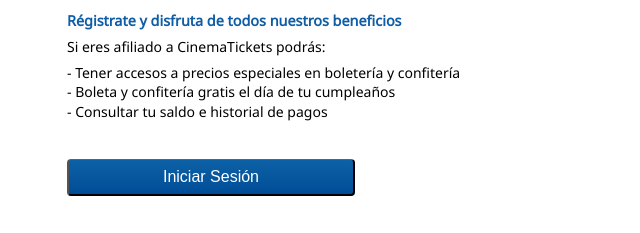
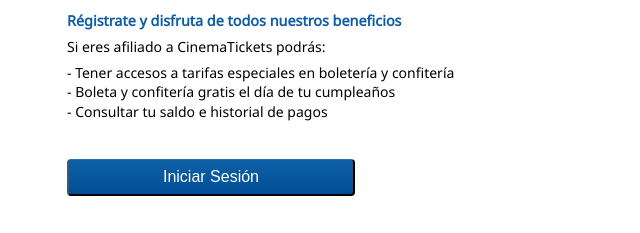
Before and after one commit to sophiesanz/cinema-git, a plain HTML site: page registro.html in a window 1280 px wide. Shown: the part 226-459 px from the top of the page, 93-733 px from the left. Drawn offline with Linux system fonts and the light colour scheme; files whose address does not match are found by name.

Commit message:
cambio en registro

```diff
--- a/registro.html
+++ b/registro.html
@@ -149,7 +149,7 @@
                 <small class="blueCinemaTickets">Régistrate y disfruta de todos nuestros beneficios</small>
                 <p> Si eres afiliado a CinemaTickets podrás:</p>
                     <ul>
-                    <li>- Tener accesos a precios especiales en boletería y confitería</li>
+                    <li>- Tener accesos a tarifas especiales en boletería y confitería</li>
                     <li>- Boleta y confitería gratis el día de tu cumpleaños</li>
                     <li>- Consultar tu saldo e historial de pagos</li>
                     </ul>
```
